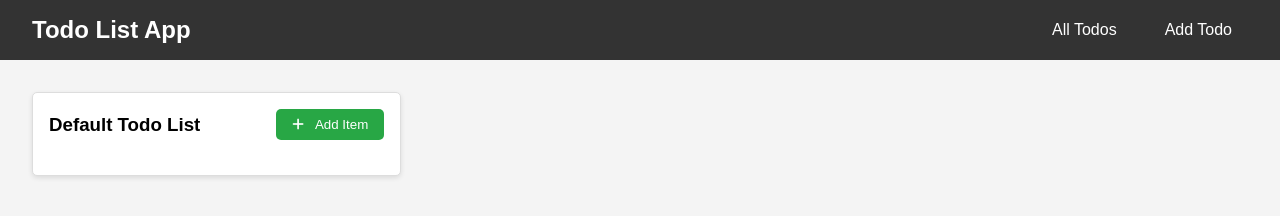
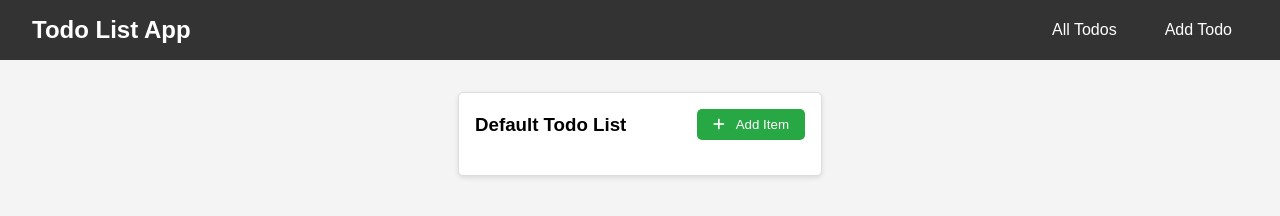
Before and after one commit to yassersalama22/todo-or-nottodo, a website built with webpack: page src/index.html in a window 1280 px wide. Built offline with nearby package versions, Linux system fonts and the light colour scheme.

Commit message:
fix side padding

```diff
--- a/src/style.css
+++ b/src/style.css
@@ -47,6 +47,9 @@ body {
     display: flex;
     flex-wrap: wrap;
     gap: 1rem;
+    justify-content: center;
+    margin: 0 auto;
+    max-width: 1200px;
   }
 
   .todo-card {
```
